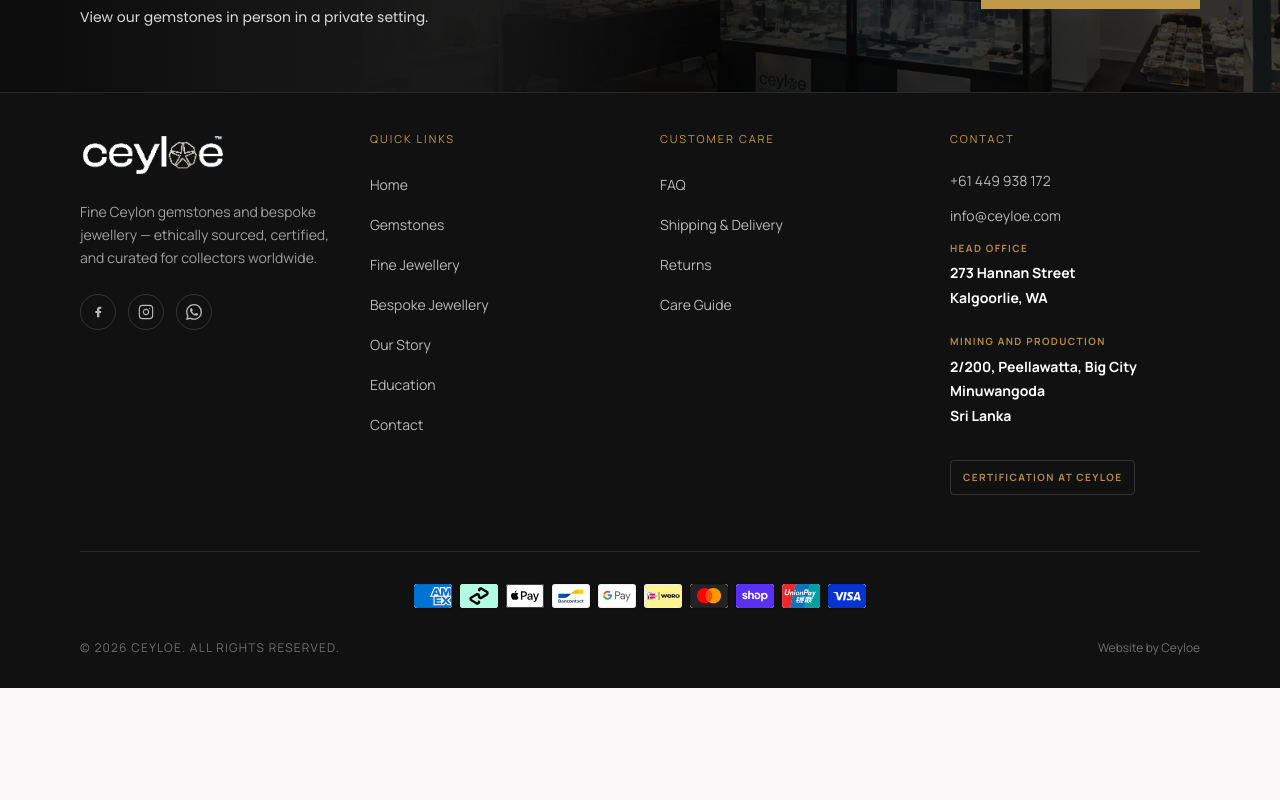
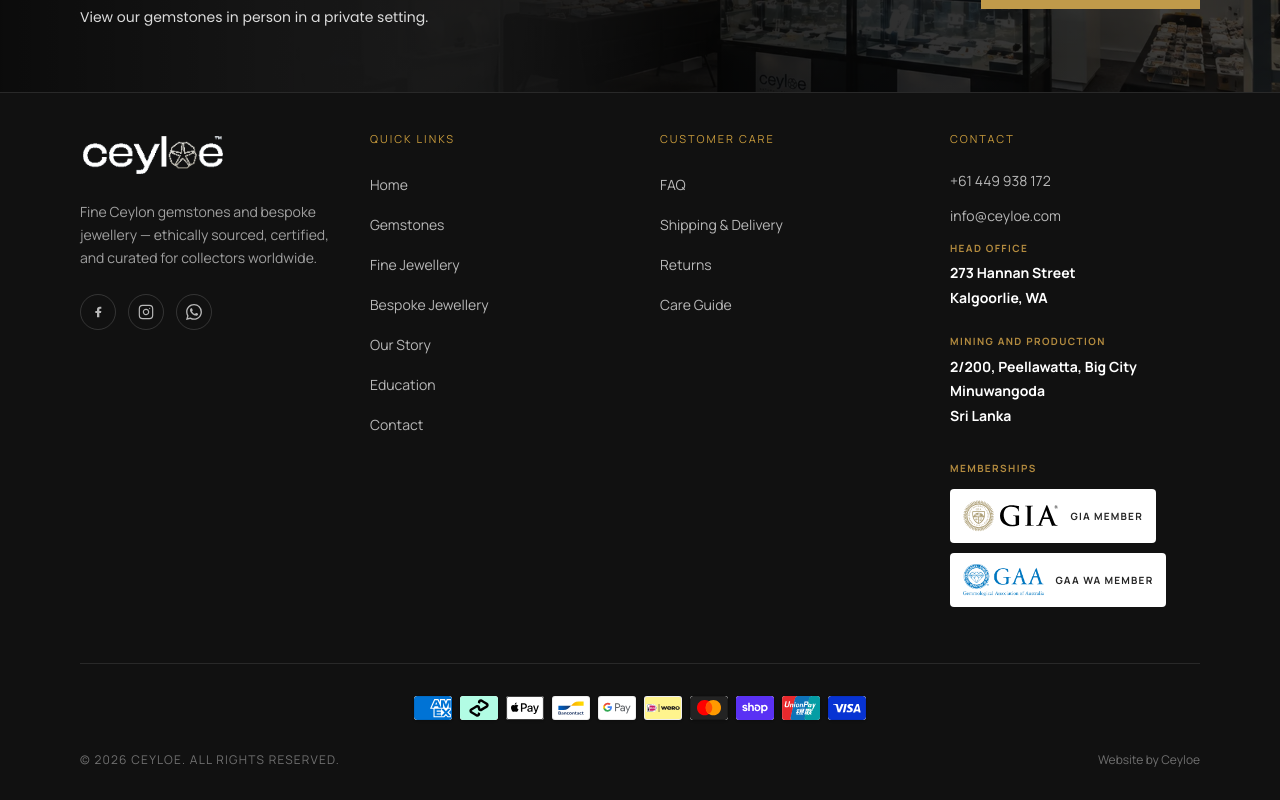
Before and after one commit to devceyloe-cell/ceyloe-web-v1, a Next.js app: page / in a window 1280 px wide. Shown: the part 3745-4545 px from the top of the page. Before the commit the page ends 4433 px from the top, so only its background shows below. Built offline with nearby package versions, Linux system fonts and the light colour scheme; no server answers; the database is empty.

Commit message:
refactor: remove CertificationPopup component and update footer with membership information
- Deleted the CertificationPopup component to streamline the layout.
- Updated the footer to include a new section for memberships, showcasing affiliations with GIA and GAA WA, enhancing user information.

```diff
--- a/src/components/layout/certification-popup.tsx
+++ /dev/null
@@ -1,97 +0,0 @@
-"use client";
-
-import { useEffect, useId, useState } from "react";
-import { X } from "lucide-react";
-
-const TITLE = "Certification at Ceyloe";
-
-const BODY =
-  "Every Ceyloe gemstone is accompanied by a laboratory certificate, providing independent documentation of the gemstone’s identity and characteristics and greater confidence in your purchase. For clients who would also like a GIA laboratory report, Ceyloe is happy to arrange submission to GIA upon request. The applicable GIA laboratory, handling and associated costs are payable by the customer. We are committed to transparency and are always happy to help our clients understand the information provided in their gemstone reports.";
-
-interface CertificationPopupProps {
-  /** Footer dark theme vs light (default footer). */
-  variant?: "footer" | "light";
-  className?: string;
-}
-
-export function CertificationPopup({
-  variant = "footer",
-  className = "",
-}: CertificationPopupProps) {
-  const [open, setOpen] = useState(false);
-  const titleId = useId();
-
-  useEffect(() => {
-    if (!open) return;
-    function onKey(e: KeyboardEvent) {
-      if (e.key === "Escape") setOpen(false);
-    }
-    document.addEventListener("keydown", onKey);
-    const prev = document.body.style.overflow;
-    document.body.style.overflow = "hidden";
-    return () => {
-      document.removeEventListener("keydown", onKey);
-      document.body.style.overflow = prev;
-    };
-  }, [open]);
-
-  const triggerClass =
-    variant === "footer"
-      ? "inline-flex items-center gap-2 rounded border border-white/15 px-3 py-2 transition hover:border-rich-gold/60"
-      : "inline-flex items-center gap-2 rounded border border-border px-3 py-2 transition hover:border-gold/60";
-
-  const labelClass =
-    variant === "footer"
-      ? "font-manrope text-[10px] font-bold uppercase tracking-[0.14em] text-rich-gold"
-      : "text-[10px] font-bold uppercase tracking-[0.14em] text-gold";
-
-  return (
-    <>
-      <button
-        type="button"
-        onClick={() => setOpen(true)}
-        className={`${triggerClass} ${className}`}
-        aria-haspopup="dialog"
-        aria-expanded={open}
-      >
-        <span className={labelClass}>{TITLE}</span>
-      </button>
-
-      {open ? (
-        <div
-          className="fixed inset-0 z-[100] flex items-center justify-center bg-black/70 p-4"
-          role="presentation"
-          onClick={() => setOpen(false)}
-        >
-          <div
-            role="dialog"
-            aria-modal="true"
-            aria-labelledby={titleId}
-            className="relative max-h-[min(85vh,560px)] w-full max-w-lg overflow-y-auto border border-border bg-background p-6 shadow-xl sm:p-8"
-            onClick={(e) => e.stopPropagation()}
-          >
-            <button
-              type="button"
-              onClick={() => setOpen(false)}
-              className="absolute right-3 top-3 rounded p-1.5 text-muted transition hover:bg-surface hover:text-foreground"
-              aria-label="Close"
-            >
-              <X className="h-4 w-4" />
-            </button>
-
-            <p className="text-[10px] font-medium uppercase tracking-[0.18em] text-gold">
-              Transparency
-            </p>
-            <h2
-              id={titleId}
-              className="mt-2 font-display text-2xl font-light tracking-tight text-foreground"
-            >
-              {TITLE}
-            </h2>
-            <p className="mt-4 font-manrope text-sm leading-relaxed text-muted">{BODY}</p>
-          </div>
-        </div>
-      ) : null}
-    </>
-  );
-}
--- a/src/components/layout/footer.tsx
+++ b/src/components/layout/footer.tsx
@@ -1,11 +1,28 @@
+import Image from "next/image";
 import Link from "next/link";
 import { siteConfig } from "@/config/site";
 import { landingNavigation } from "@/config/navigation";
 import { Container } from "@/components/ui/container";
 import { Logo } from "@/components/layout/logo";
-import { CertificationPopup } from "@/components/layout/certification-popup";
 import { PaymentMethods } from "@/components/ui/payment-icons";
 import { InstagramIcon } from "@/components/ui/instagram-icon";
+
+const memberships = [
+  {
+    name: "GIA Member",
+    href: "https://www.gia.edu/",
+    logo: "/images/memberships/gia-logo.svg",
+    width: 100,
+    height: 34,
+  },
+  {
+    name: "GAA WA Member",
+    href: "https://www.gem.org.au/western-australia/",
+    logo: "/images/memberships/gaa-logo.png",
+    width: 100,
+    height: 40,
+  },
+] as const;
 
 const footerLink =
   "font-manrope text-sm text-white/70 transition-colors duration-300 hover:text-rich-gold";
@@ -153,7 +170,34 @@ export function Footer() {
             </address>
 
             <div className="mt-8">
-              <CertificationPopup />
+              <p className="mb-3 text-[10px] font-bold uppercase tracking-[0.14em] text-rich-gold">
+                Memberships
+              </p>
+              <ul className="flex flex-col gap-2.5 sm:flex-row sm:flex-wrap">
+                {memberships.map((item) => (
+                  <li key={item.name}>
+                    <a
+                      href={item.href}
+                      target="_blank"
+                      rel="noopener noreferrer"
+                      className="flex items-center gap-3 rounded border border-white/15 bg-white px-3 py-2.5 transition hover:border-rich-gold"
+                      aria-label={`${item.name} (opens in a new tab)`}
+                    >
+                      <Image
+                        src={item.logo}
+                        alt=""
+                        width={item.width}
+                        height={item.height}
+                        unoptimized
+                        className="h-8 w-auto object-contain"
+                      />
+                      <span className="font-manrope text-[10px] font-bold uppercase tracking-[0.12em] text-neutral-800">
+                        {item.name}
+                      </span>
+                    </a>
+                  </li>
+                ))}
+              </ul>
             </div>
           </div>
         </div>
```
Also changed, not shown: public/images/memberships/gaa-logo.png (added), public/images/memberships/gia-logo.svg (added).
